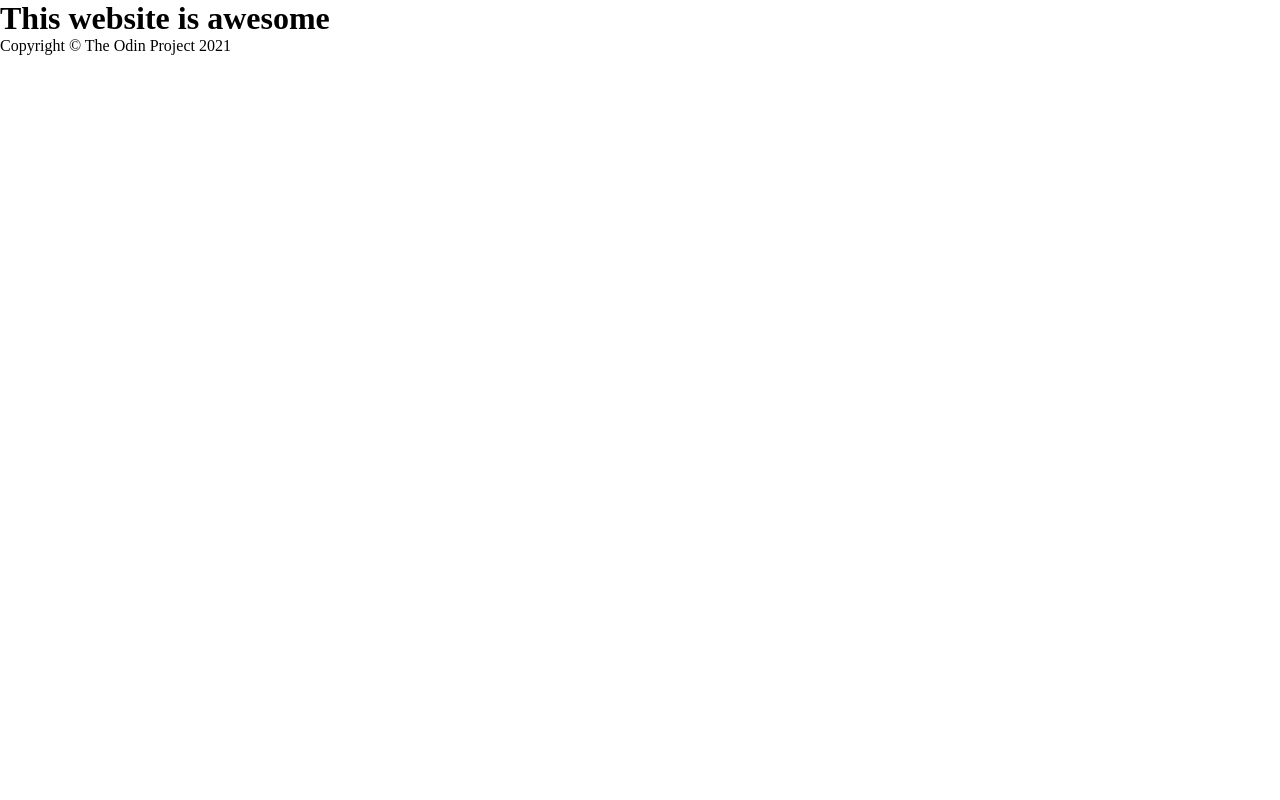
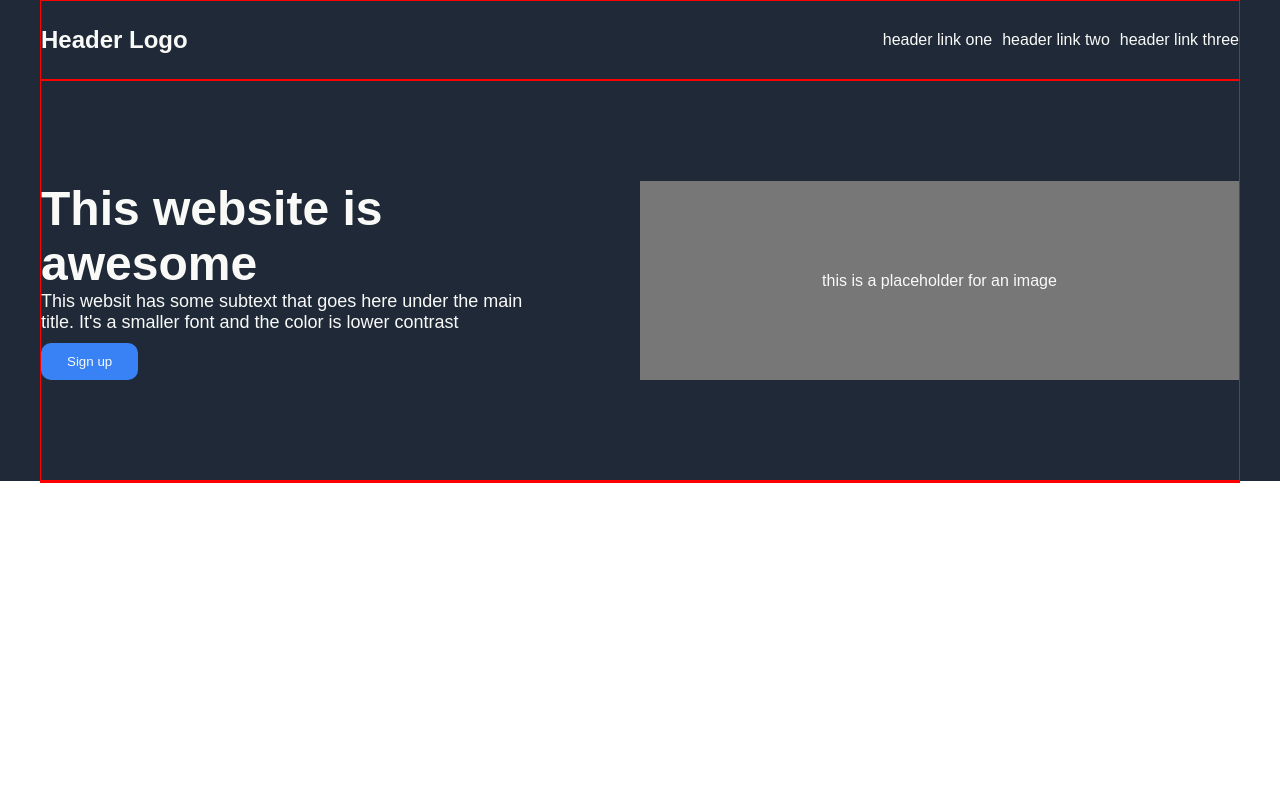
Before and after one commit to joeldevel/TOP-landing-page, a plain HTML site: page index.html in a window 1280 px wide. Shown: the top 800 px of the page. Drawn offline with Linux system fonts and the light colour scheme.

Commit message:
basic hero and nav layout

```diff
--- a/index.html
+++ b/index.html
@@ -9,13 +9,25 @@
 </head>
 <body>
     <header>
-        <nav></nav>
+        <nav>
+            <span>Header Logo</span>
+            <ul>
+                <li><a href="#">header link one</a></li>
+                <li><a href="#">header link two</a></li>
+                <li><a href="#">header link three</a></li>
+            </ul>
+        </nav>
         <div class="hero">
-            <h1>This website is awesome</h1>
+            <div>
+                <h1>This website is awesome</h1>
+                <h2>This websit has some subtext that goes here under the main title. It's a smaller font and the color is lower contrast</h2>
+                <button class="button fill">Sign up</button>
+            </div>
+            <div class="img-placeholder"> this is a placeholder for an image</div>
         </div>
     </header>
     <main>
-
+        <section></section>
     </main>
     <footer>
         <p>Copyright &copy; The Odin Project 2021</p>
--- a/style.css
+++ b/style.css
@@ -1,3 +1,8 @@
+:root {
+    --bg-dark: #1f2937;
+    --text-white: #f9faf8;
+    --cta-primary: #3882f6;
+}
 * {
     padding: 0;
     margin: 0;
@@ -9,6 +14,96 @@
     box-sizing: border-box;
 }
 
+nav,
+.hero,
+section {
+    max-width: 1200px;
+    margin: 0 auto;
+    border: 1px solid red;
+}
+
 body {
     background: #fff;
+    font-family: sans-serif;
 }
+
+header {
+    background: var(--bg-dark);
+    color: var(--text-white);
+}
+
+nav {
+    display: flex;
+    justify-content: space-between;
+    height: 80px;
+    align-items: center;
+}
+
+nav span {
+    font-size: 24px;
+    font-weight: 800;
+}
+
+nav ul {
+    list-style: none;
+    display: flex;
+    gap: 10px;
+}
+
+a {
+    color: var(--text-white);
+    text-decoration: none;
+}
+
+.hero {
+    display: flex;
+    /* gap: 40px; */
+    /* background: orangered; */
+    padding: 100px 0;
+}
+
+.hero div:first-child {
+    flex: 1 0 50%;
+    padding-right: 100px;
+}
+
+.hero h2 {
+    font-size: 18px;
+    font-weight: normal;
+    margin-bottom: 10px;
+}
+
+h1 {
+    font-size: 48px;
+    font-weight: 800;
+}
+
+.img-placeholder {
+    /* height: 500px; */
+    /* width: 200px; */
+    background: #777;
+    flex: 1 0 50%;
+    display: flex;
+    justify-content: center;
+    align-items: center;
+}
+
+.fill {
+    background: var(--cta-primary);
+    color: var(--text-white);
+}
+
+.button {
+    padding: 10px 25px;
+    border-radius: 10px;
+    border: 1px solid transparent;
+}
+
+
+main {
+    height: 600px;
+}
+
+footer {
+    background: var(--bg-dark);
+}
```
